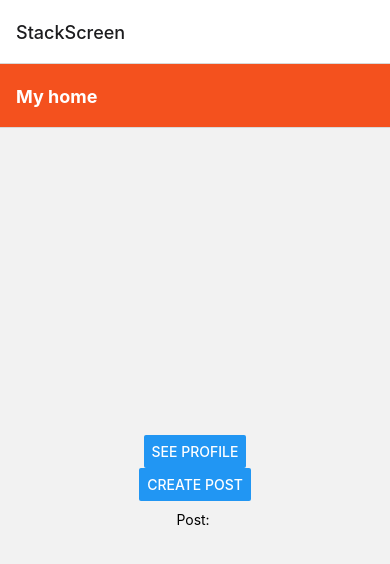
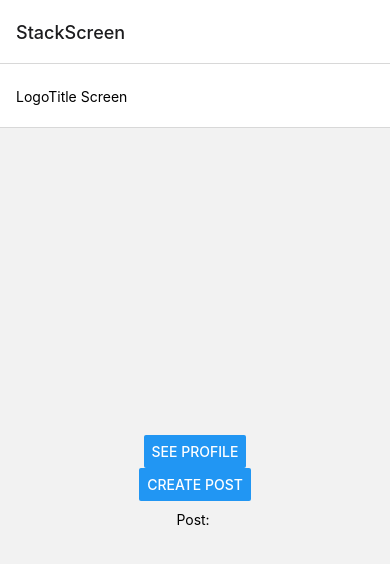
Before and after one commit to diegovester/ExpoTemplate, a React Native app: screen / in a window 390 px wide. Shown: the top 564 px of the page. Built offline with nearby package versions, Linux system fonts and the light colour scheme.

Commit message:
Adding a button to the header

```diff
--- a/App.js
+++ b/App.js
@@ -98,6 +98,16 @@ function ProfileScreen({ route, navigation }) {
   );
 }
 
+function LogoTitle({ navigation, route }) {
+  const [postText, setPostText] = React.useState('');
+
+  return (
+    <>
+      <Text>LogoTitle Screen</Text>
+    </>
+  );
+}
+
 function StackScreen() {
   return (
     <Stack.Navigator>
@@ -105,14 +115,14 @@ function StackScreen() {
         name="Home"
         component={HomeScreen}
         options={{
-          title: 'My home',
-          headerStyle: {
-            backgroundColor: '#f4511e',
-          },
-          headerTintColor: '#fff',
-          headerTitleStyle: {
-            fontWeight: 'bold',
-          },
+          headerTitle: (props) => <LogoTitle {...props} />,
+          headerRight: () => (
+            <Button
+              onPress={() => alert('This is a button!')}
+              title="Info"
+              color="#fff"
+            />
+          ),
         }}
       />
     </Stack.Navigator>
```
